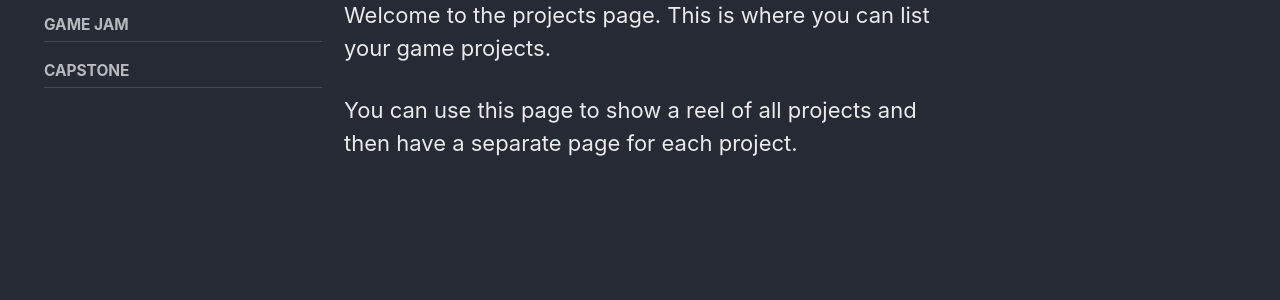
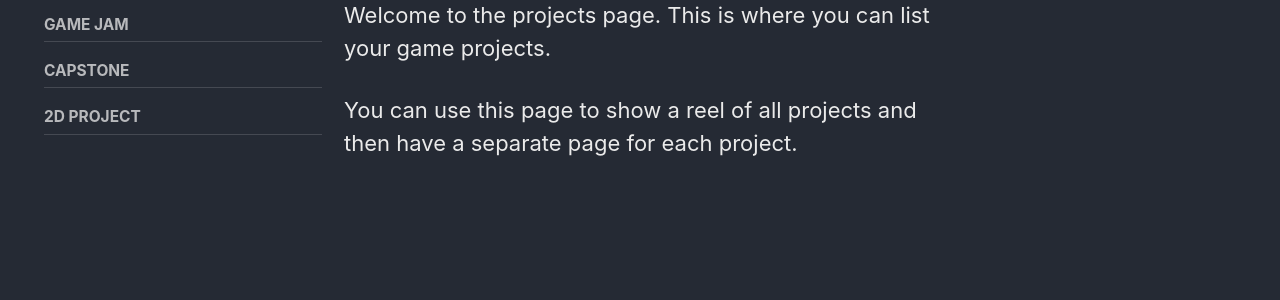
Before and after one commit to nvbnb17/nvbnb17.github.io, a Jekyll site: the page built from _pages/projects.md, in a window 1280 px wide. Shown: the part 173-473 px from the top of the page. Built offline with Jekyll 4.4.1, drawn with Linux system fonts in a browser that asks for light colours.

Commit message:
Add '2D Project' to navigation menu

```diff
--- a/_data/navigation.yml
+++ b/_data/navigation.yml
@@ -28,7 +28,8 @@ projects:
     url: /projects/game-jam/
   - title: "Capstone"
     url: /projects/capstone/
-
+  - title: "2D Project"
+    url: /projecs/2d-project/
 # Sidebar menu for the Pages page
 pages:
   - title: "Default Layout"
```
